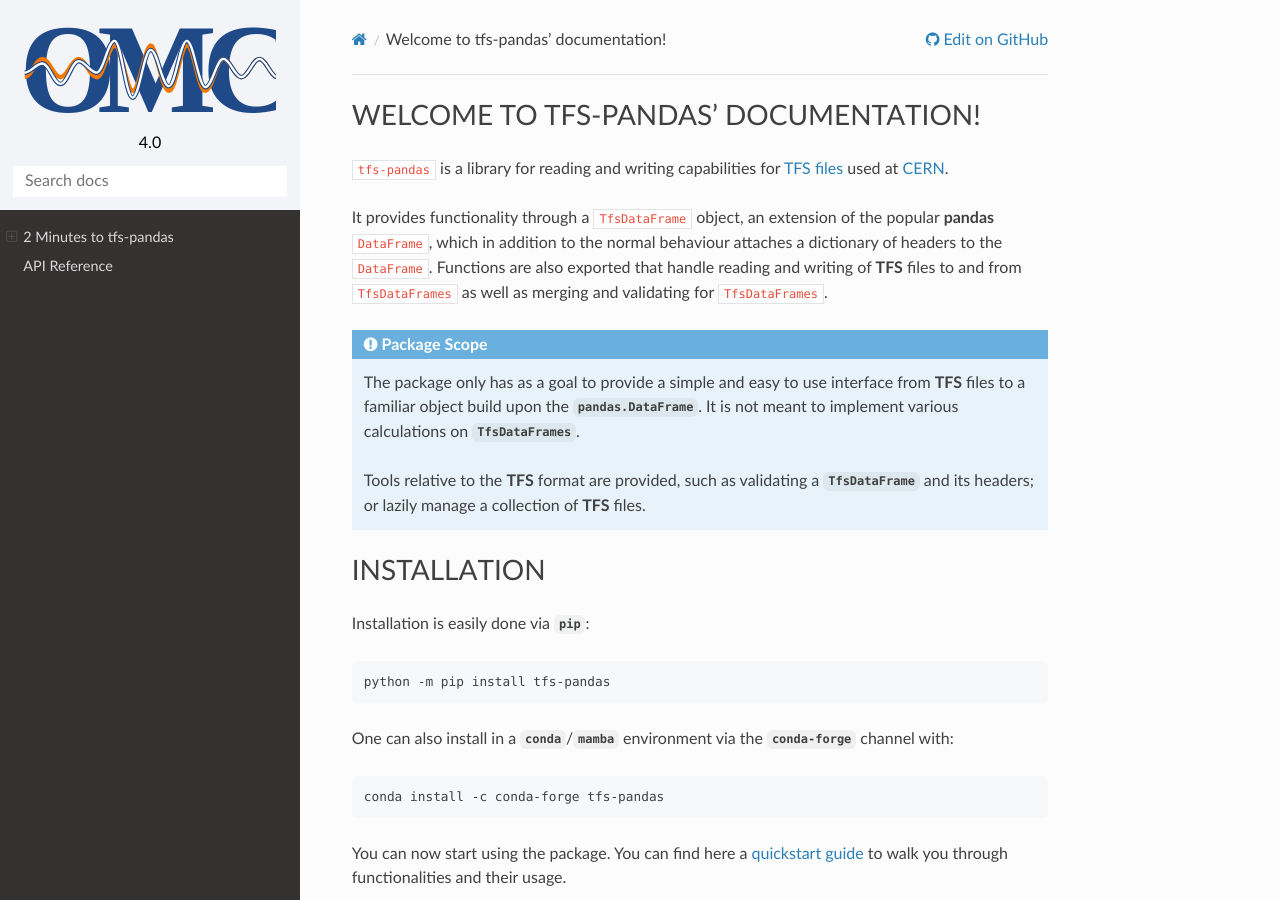
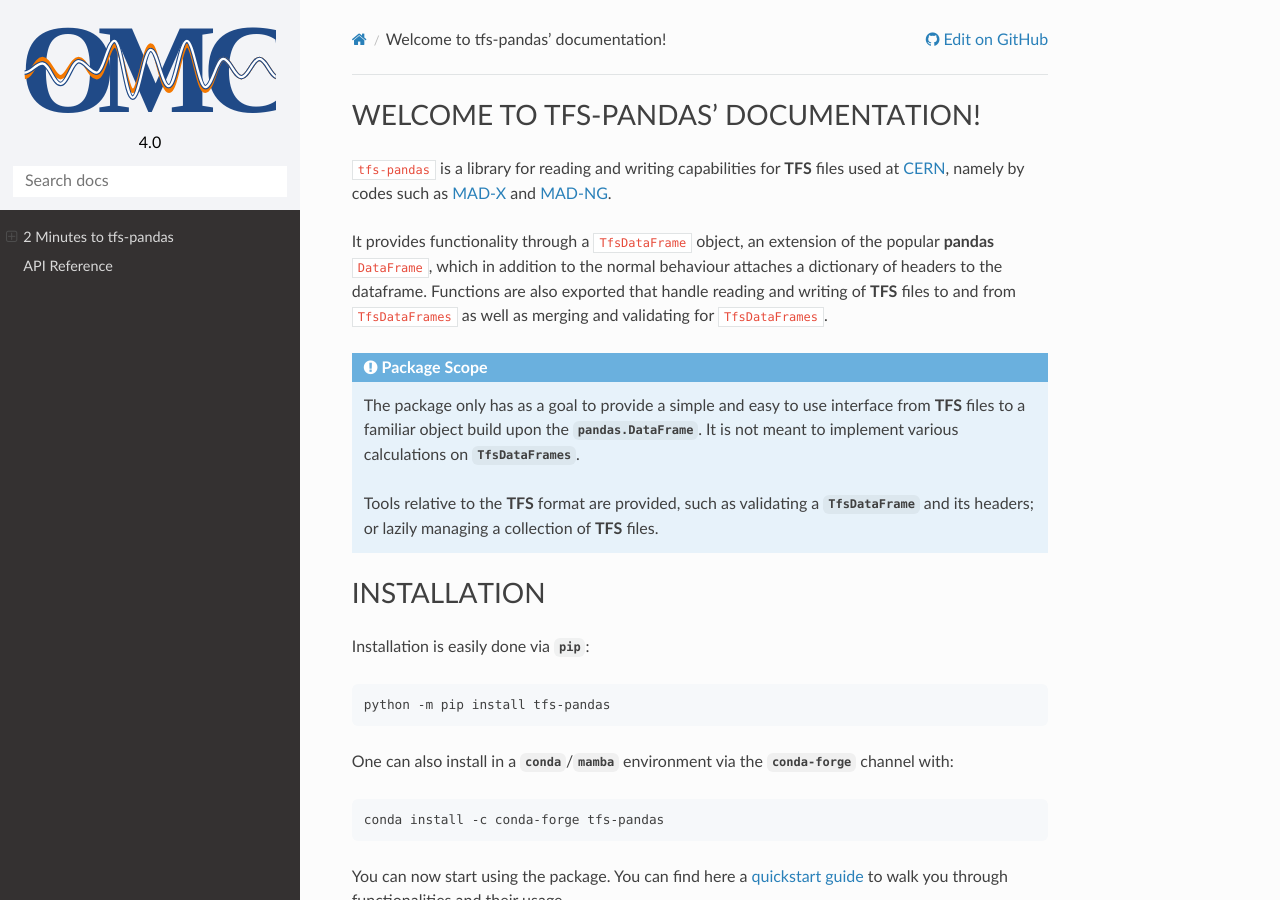
Before and after one commit to pylhc/tfs, a Sphinx documentation site: the page built from doc/index.rst, in a window 1280 px wide and 900 px high. Built offline with Sphinx 7.4.7 and the Read the Docs theme 2.0.0, drawn with Linux system fonts in a browser that asks for light colours.

Commit message:
slight rework of index

```diff
--- a/doc/index.rst
+++ b/doc/index.rst
@@ -1,9 +1,9 @@
 Welcome to tfs-pandas' documentation!
 =====================================
 
-``tfs-pandas`` is a library for reading and writing capabilities for `TFS files <http://mad.web.cern.ch/mad/madx.old/Introduction/tfs.html>`_ used at `CERN <https://home.cern/>`_.
+``tfs-pandas`` is a library for reading and writing capabilities for **TFS** files used at `CERN <https://home.cern/>`_, namely by codes such as `MAD-X <https://madx.web.cern.ch/>`_ and `MAD-NG <https://madx.web.cern.ch/releases/madng/html/>`_.
 
-It provides functionality through a ``TfsDataFrame`` object, an extension of the popular **pandas** ``DataFrame``, which in addition to the normal behaviour attaches a dictionary of headers to the ``DataFrame``.
+It provides functionality through a ``TfsDataFrame`` object, an extension of the popular **pandas** ``DataFrame``, which in addition to the normal behaviour attaches a dictionary of headers to the dataframe.
 Functions are also exported that handle reading and writing of **TFS** files to and from ``TfsDataFrames`` as well as merging and validating for ``TfsDataFrames``.
 
 .. admonition:: **Package Scope**
@@ -11,7 +11,7 @@ Functions are also exported that handle reading and writing of **TFS** files to
    The package only has as a goal to provide a simple and easy to use interface from **TFS** files to a familiar object build upon the `pandas.DataFrame`.
    It is not meant to implement various calculations on `TfsDataFrames`.
 
-   Tools relative to the **TFS** format are provided, such as validating a `~.TfsDataFrame` and its headers; or lazily manage a collection of **TFS** files.
+   Tools relative to the **TFS** format are provided, such as validating a `TfsDataFrame` and its headers; or lazily managing a collection of **TFS** files.
 
 
 Installation
```
